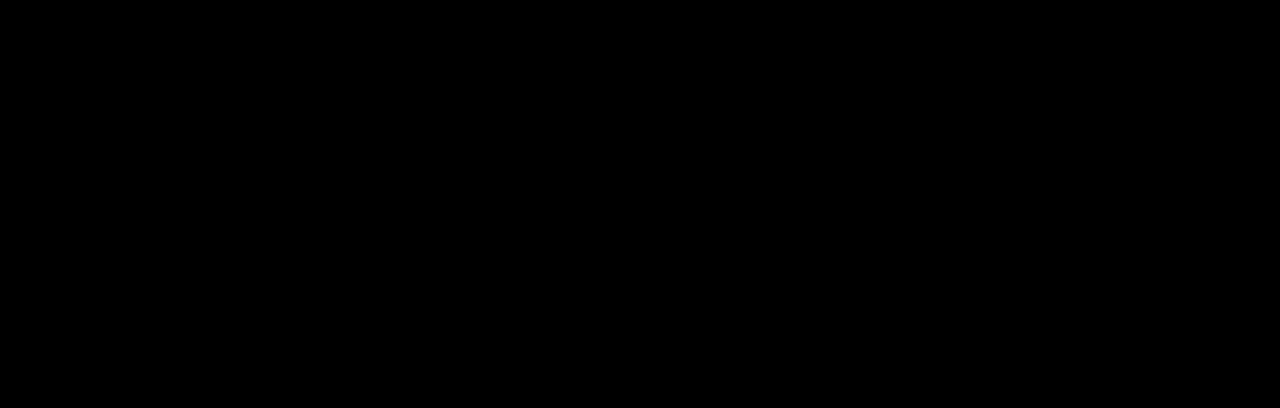
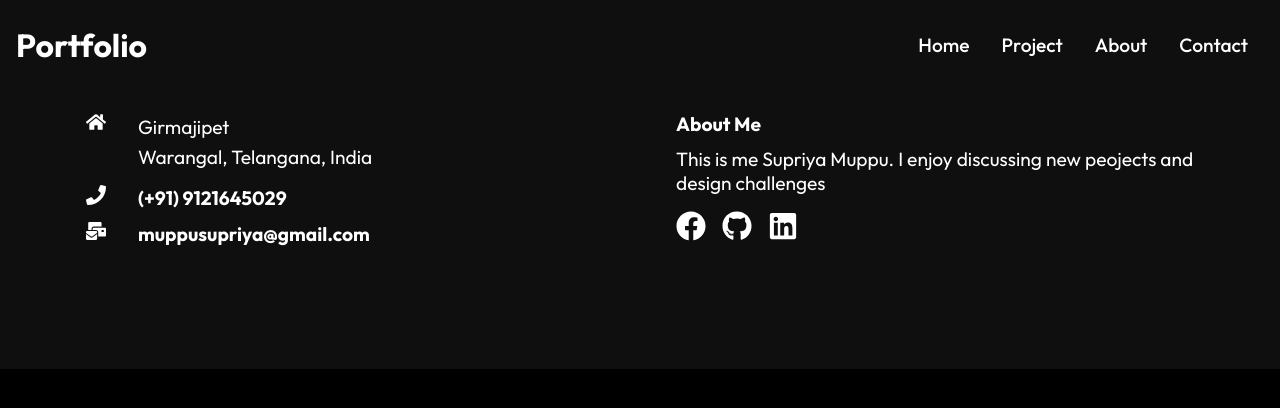
Before and after one commit to Supriya-48/portfolio, a React (Create React App) app: page /contact in a window 1280 px wide. Shown: the top 408 px of the page. Built offline with nearby package versions, Linux system fonts and the light colour scheme; the HTML template or start-up script is replaced by a standard one.

Commit message:
Added header and footer to all pages

```diff
--- a/src/routes/About.js
+++ b/src/routes/About.js
@@ -1,8 +1,12 @@
 import React from 'react'
-
+import Navbar from '../components/Navbar'
+import Footer from '../components/Footer'
 const About = () => {
   return (
-    <div>About</div>
+    <div>
+      <Navbar/>
+      <Footer/>
+    </div>
   )
 }
 
--- a/src/routes/Contact.js
+++ b/src/routes/Contact.js
@@ -1,8 +1,12 @@
 import React from 'react'
-
+import Navbar from '../components/Navbar'
+import Footer from '../components/Footer'
 const Contact = () => {
   return (
-    <div>Contact</div>
+    <div>
+      <Navbar/>
+      <Footer/>
+    </div>
   )
 }
 
--- a/src/routes/Project.js
+++ b/src/routes/Project.js
@@ -1,8 +1,12 @@
 import React from 'react'
-
+import Navbar from '../components/Navbar'
+import Footer from '../components/Footer'
 const Project = () => {
   return (
-    <div>Project</div>
+    <div>
+      <Navbar/>
+      <Footer/>
+    </div>
   )
 }
 
```
